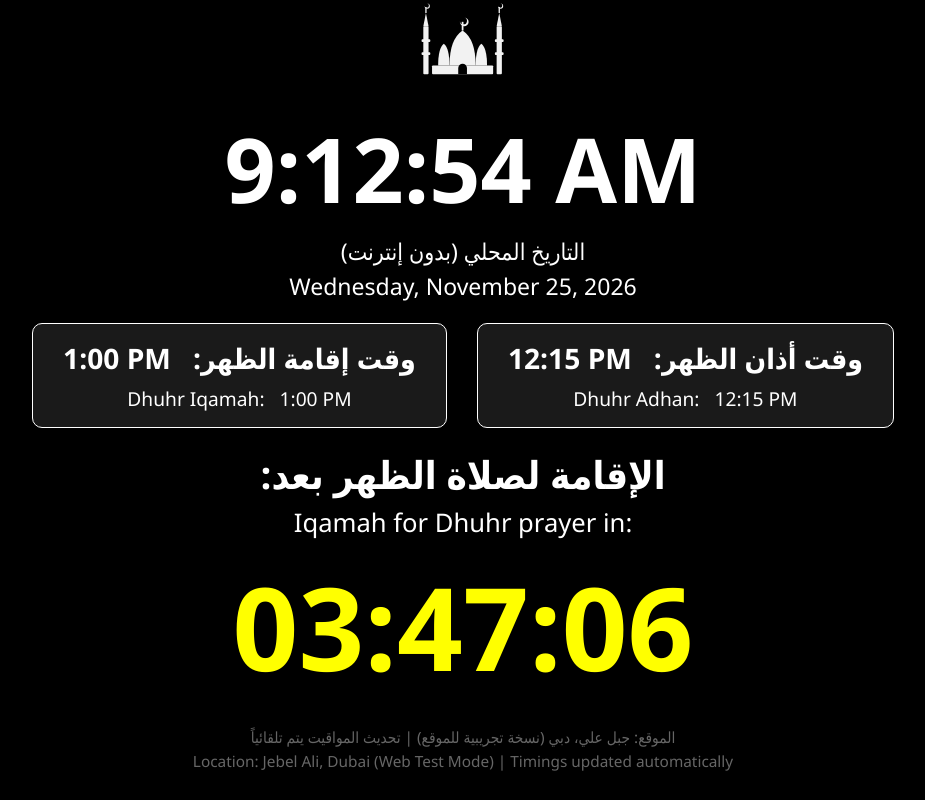
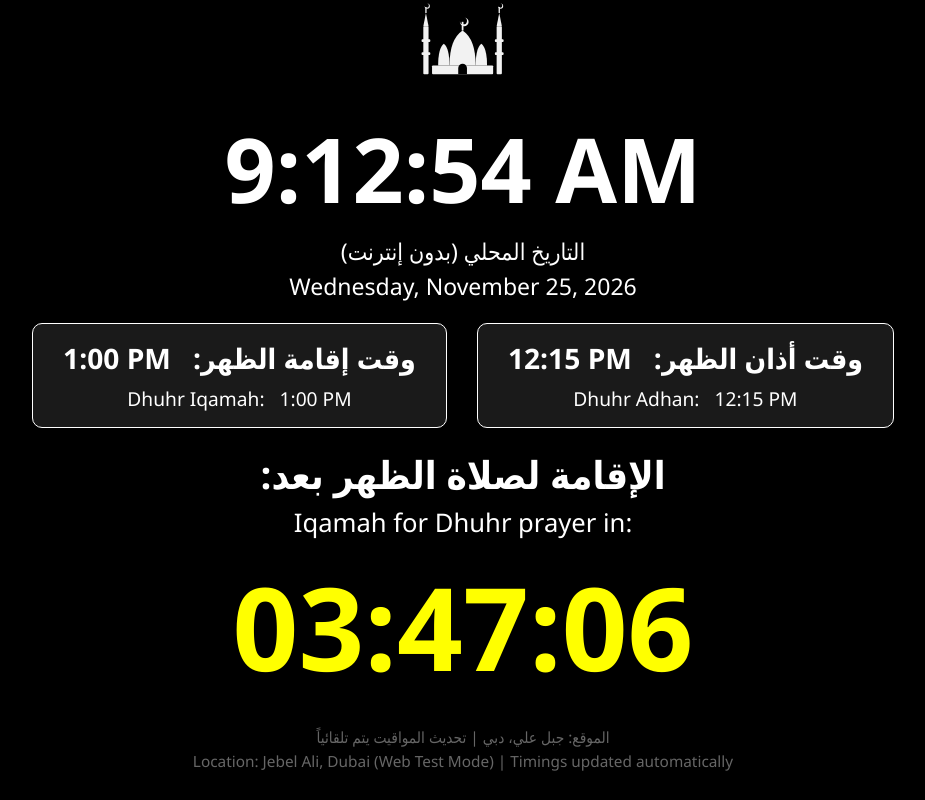
Before and after one commit to alamrypro9-byte/AME-PRAY-TIMER-test2, a plain HTML site: page index.html in a window 1280 px wide. Shown: the whole page, without its empty margins (177-1102 px from the left). Drawn offline with Linux system fonts and the light colour scheme; no server answers.

Commit message:
Update index.html

```diff
--- a/index.html
+++ b/index.html
@@ -163,7 +163,7 @@
             </div>
 
             <div class="footer">
-                الموقع: جبل علي، دبي (نسخة تجريبية للموقع) | تحديث المواقيت يتم تلقائياً<br>
+                الموقع: جبل علي، دبي | تحديث المواقيت يتم تلقائياً<br>
                 <span dir="ltr">Location: Jebel Ali, Dubai (Web Test Mode) | Timings updated automatically</span>
             </div>
         </div>
```
